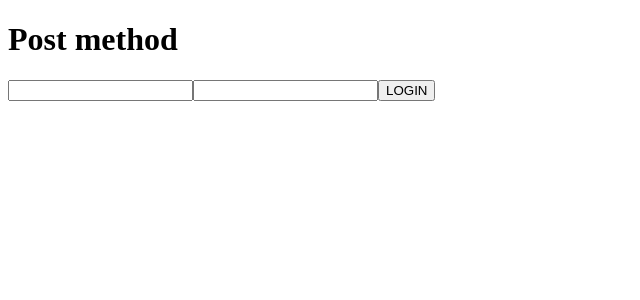
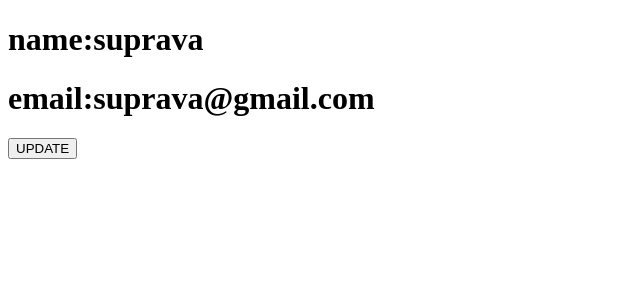
Before and after one commit to suprava16/react_session_9, a React (Create React App) app: page / in a window 1280 px wide. Shown: the top 300 px of the page, without its empty margins (0-640 px from the left). Built offline with nearby package versions, Linux system fonts and the light colour scheme.

Commit message:
functional components

```diff
--- a/src/App.js
+++ b/src/App.js
@@ -6,10 +6,12 @@
 import Array_Test from "./classcomponent/Array/Array_Test"
 import ChangeEvent from "./classcomponent/ChangeEvent"
 import Conditions from "./classcomponent/ConditionalRenderning/Conditions"
-import Greet from "./classcomponent/Greet"
+//import Greet from "./classcomponent/Greet"
 import Main from "./classcomponent/Lifecycle/Main"
 import Propsdata from "./classcomponent/Propsdata"
 import Statevariable from "./classcomponent/Statevariable"
+import Greet from "./FunctionalComponents/Greet"
+import StateVariableInFunction from "./FunctionalComponents/StateVariableInFunction"
 class App extends React.Component {
   render() {
     return (
@@ -24,7 +26,9 @@
         {/* <Main/> */}
         {/* <Fetch/> */}
         {/* <PostMethod/> */}
-        <AxioxMethod/>
+        {/* <AxioxMethod/> */}
+        {/* <Greet/> */}
+        <StateVariableInFunction/>
       </div>
     )
   }
--- /dev/null
+++ b/src/FunctionalComponents/Greet.js
@@ -0,0 +1,10 @@
+import React from "react"
+import PropsInFunctional from "./PropsInFunctional"
+export default function Greet(){
+  return(
+    <div>
+      <h1>Good evening everyone</h1>
+      <PropsInFunctional name="suprava" email="suprava@gmail.com"/>
+    </div>
+  )
+}
--- /dev/null
+++ b/src/FunctionalComponents/PropsInFunctional.js
@@ -0,0 +1,11 @@
+import React from "react"
+
+export default function PropsInFunctional(props){
+  return(
+    <div>
+    <h1>Props data</h1>
+    <h1>name:{props.name}</h1>
+    <h1>email:{props.email}</h1>
+    </div>
+  )
+}
--- /dev/null
+++ b/src/FunctionalComponents/StateVariableInFunction.js
@@ -0,0 +1,18 @@
+import React,{useState} from "react"
+
+export default function StateVariableInFunction(){
+  const[name,setName]=useState("suprava")
+  const[email,setEmail]=useState("suprava@gmail.com")
+
+  const handleClick=()=>{
+    setName("Rinky")
+    setEmail("rinky@gmail.com")
+  }
+  return(
+    <div>
+      <h1>name:{name}</h1>
+      <h1>email:{email}</h1>
+      <button onClick={handleClick}>UPDATE</button>
+    </div>
+  )
+}
```
